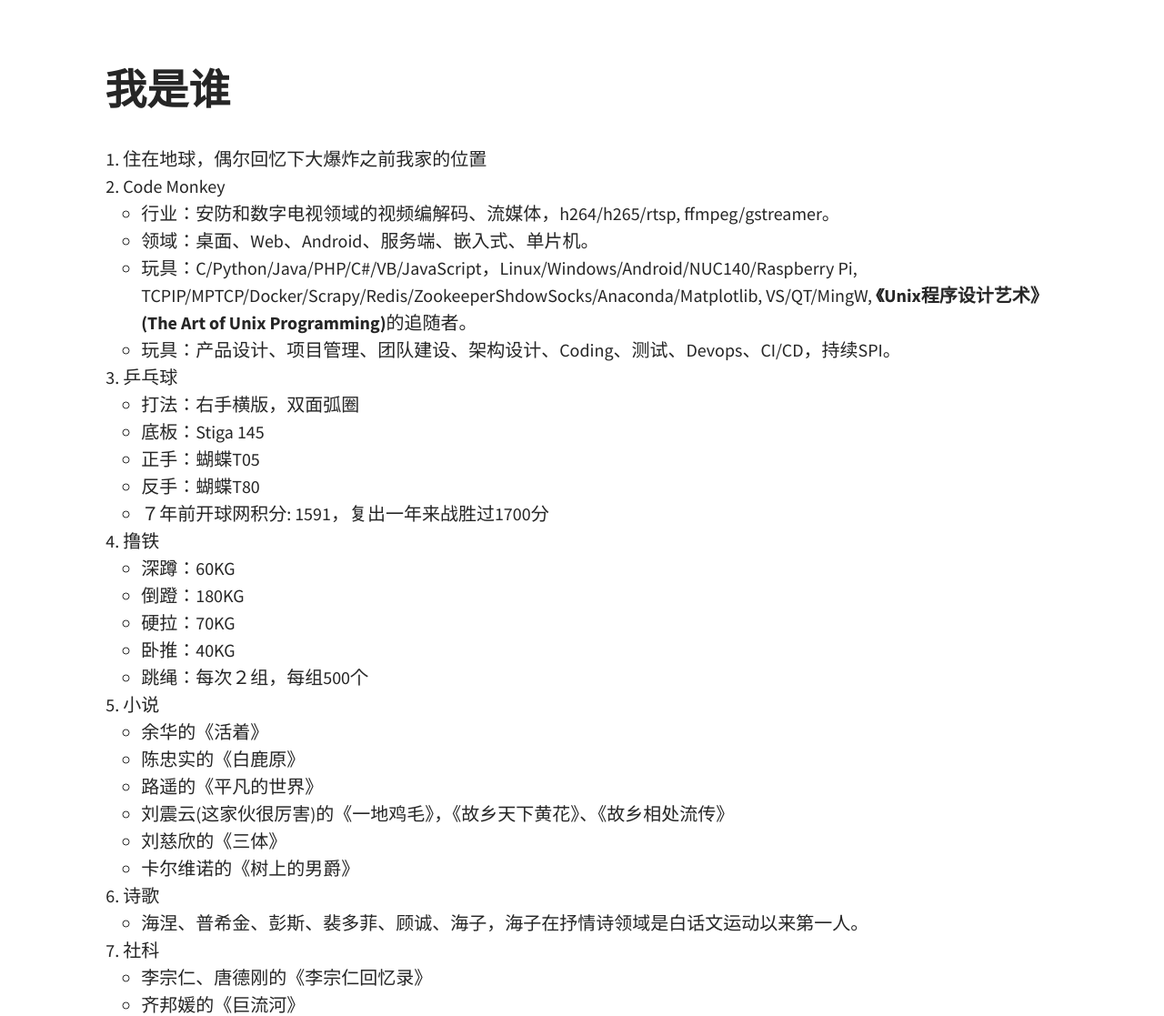
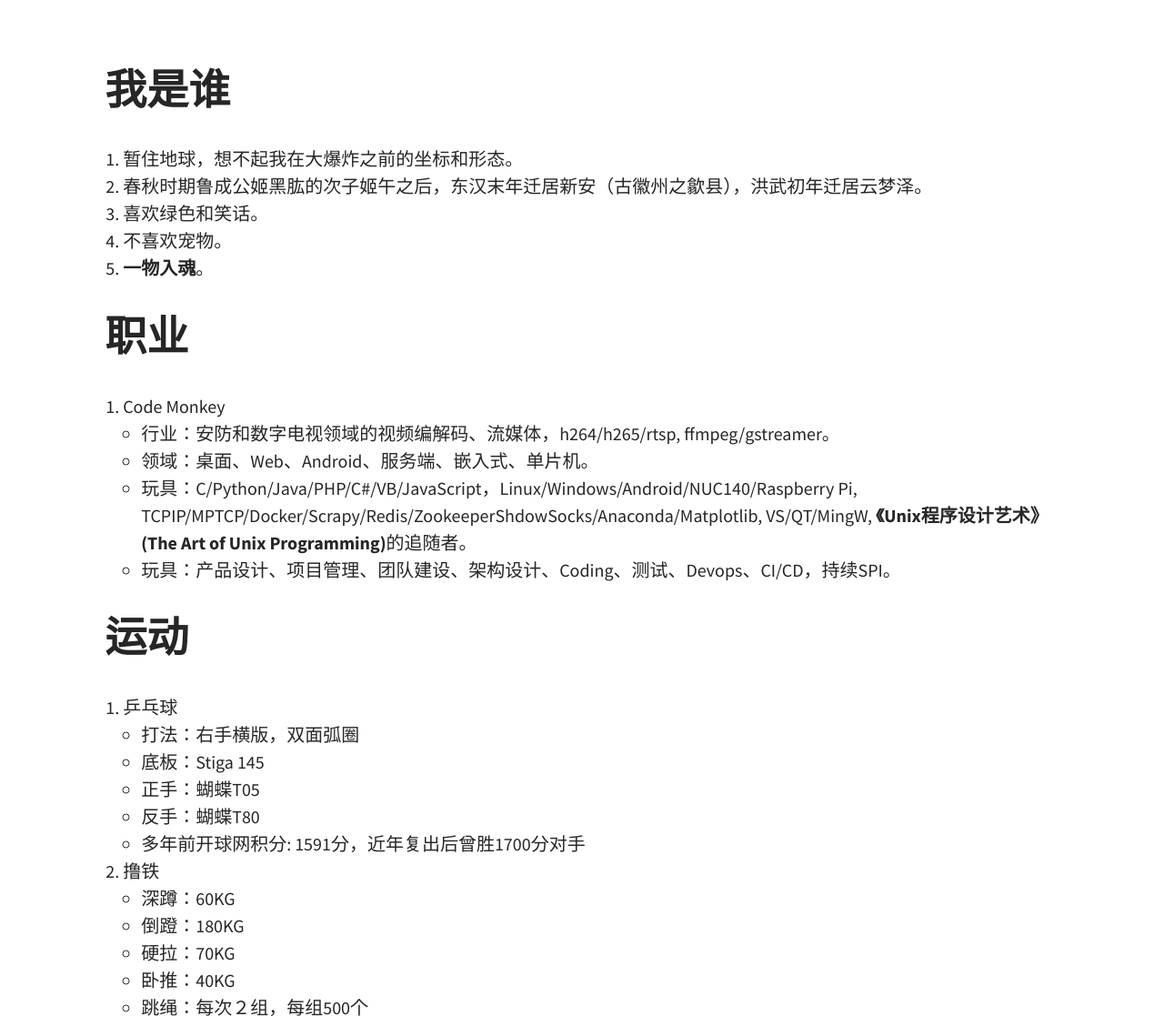
Before and after one commit to hubugui/hubugui.github.io, a Jekyll site: the page built from pages/about.md, in a window 1280 px wide and 1400 px high. Shown: the part 283-1400 px from the top of the window at 91% size. Built offline with Jekyll 4.4.1, drawn with Linux system fonts in a browser that asks for light colours; some of the changed text lies outside the part shown.

Commit message:
update about

```diff
--- a/pages/about.md
+++ b/pages/about.md
@@ -8,33 +8,48 @@ tags: [About, Archive]
 
 # 我是谁
 
-1. 住在地球，偶尔回忆下大爆炸之前我家的位置
-2. Code Monkey
+1. 暂住地球，想不起我在大爆炸之前的坐标和形态。
+1. 春秋时期鲁成公姬黑肱的次子姬午之后，东汉末年迁居新安（古徽州之歙县），洪武初年迁居云梦泽。
+1. 喜欢绿色和笑话。
+1. 不喜欢宠物。
+1. **一物入魂**。
+
+# 职业
+
+1. Code Monkey
   * 行业：安防和数字电视领域的视频编解码、流媒体，h264/h265/rtsp, ffmpeg/gstreamer。
   * 领域：桌面、Web、Android、服务端、嵌入式、单片机。
   * 玩具：C/Python/Java/PHP/C#/VB/JavaScript，Linux/Windows/Android/NUC140/Raspberry Pi, TCPIP/MPTCP/Docker/Scrapy/Redis/ZookeeperShdowSocks/Anaconda/Matplotlib, VS/QT/MingW, **《Unix程序设计艺术》(The Art of Unix Programming)**的追随者。
   * 玩具：产品设计、项目管理、团队建设、架构设计、Coding、测试、Devops、CI/CD，持续SPI。
+
+# 运动
+
 1. 乒乓球
   * 打法：右手横版，双面弧圈
   * 底板：Stiga 145
   * 正手：蝴蝶T05
   * 反手：蝴蝶T80
-  * ７年前开球网积分: 1591，复出一年来战胜过1700分
+  * 多年前开球网积分: 1591分，近年复出后曾胜1700分对手
 1. 撸铁
   * 深蹲：60KG
   * 倒蹬：180KG
   * 硬拉：70KG
   * 卧推：40KG
   * 跳绳：每次２组，每组500个
+
+# 阅读
+
 1. 小说
   * 余华的《活着》
   * 陈忠实的《白鹿原》
   * 路遥的《平凡的世界》
-  * 刘震云(这家伙很厉害)的《一地鸡毛》，《故乡天下黄花》、《故乡相处流传》
+  * 刘震云(这家伙很厉害)的《一地鸡毛》、《故乡天下黄花》、《故乡相处流传》
   * 刘慈欣的《三体》
   * 卡尔维诺的《树上的男爵》
+  * 金庸的《天龙八部》、《射雕英雄传》
+  * 古龙的《陆小凤》、《楚留香》。
 1. 诗歌
-  * 海涅、普希金、彭斯、裴多菲、顾诚、海子，海子在抒情诗领域是白话文运动以来第一人。
+  * 苏东坡、陆游、海涅、普希金、彭斯、裴多菲、顾诚、海子，海子在抒情诗领域是白话文运动以来第一人。
 1. 社科
   * 李宗仁、唐德刚的《李宗仁回忆录》
   * 齐邦媛的《巨流河》
```
Also changed, not shown: other parts of pages/about.md (+6 -1 lines), _posts/2019-10-03-持续交付与Jenkins实践.md (+3 -3 lines), _posts/2019-11-09-Windows资源监视器.md (+1 -1 lines).
